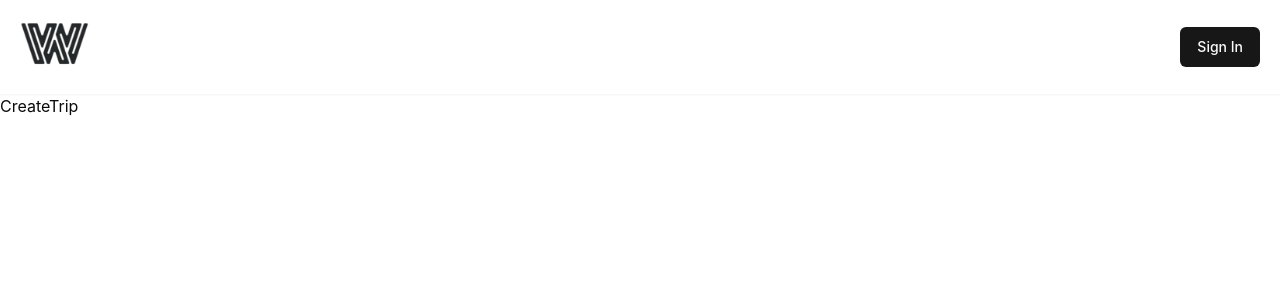
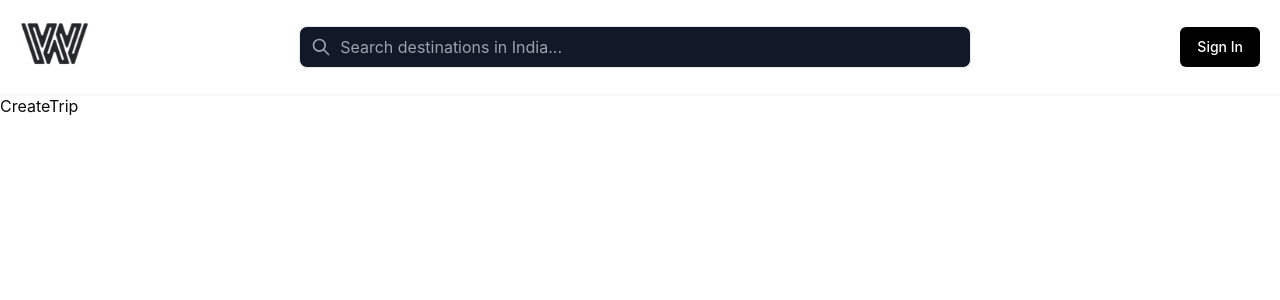
Before and after one commit to GriffinJolly/WanderWise, a React (Vite) app: page /create-trip in a window 1280 px wide. Shown: the top 300 px of the page. Built offline with nearby package versions, Linux system fonts and the light colour scheme.

Commit message:
Added Search bar

```diff
--- a/src/components/custom/Header.jsx
+++ b/src/components/custom/Header.jsx
@@ -5,11 +5,37 @@ function Header() {
   return (
     <div className='p-3  shadow-sm flex justify-between items-center px-5'>
       <img src='/logo.png' width={70} height={70}/>
+      <div className="flex-1 max-w-2xl mx-8">
+        <div className="relative">
+          <input
+            type="text"
+            placeholder="Search destinations in India..."
+            className="w-full px-4 py-2 pl-10 rounded-lg border border-gray-200 focus:outline-none focus:border-blue-500 focus:ring-1 focus:ring-blue-500 text-white placeholder-gray-400"
+            style={{ backgroundColor: 'rgb(17, 24, 39)' }}
+          />
+          {/* Simple Search SVG Icon */}
+          <svg
+            className="w-5 h-5 text-gray-400 absolute left-3 top-1/2 transform -translate-y-1/2"
+            xmlns="http://www.w3.org/2000/svg"
+            fill="none"
+            viewBox="0 0 24 24"
+            stroke="currentColor"
+          >
+            <path
+              strokeLinecap="round"
+              strokeLinejoin="round"
+              strokeWidth={2}
+              d="M21 21l-6-6m2-5a7 7 0 11-14 0 7 7 0 0114 0z"
+            />
+          </svg>
+        </div>
+      </div>
       <div>
-        <Button>Sign In</Button>
+        <Button className="bg-black text-white px-4 py-2 rounded-md hover:bg-gray-800 transition-colors">Sign In</Button>
       </div>
 
-      </div>
+    </div>
+
 
   )
 }
```
